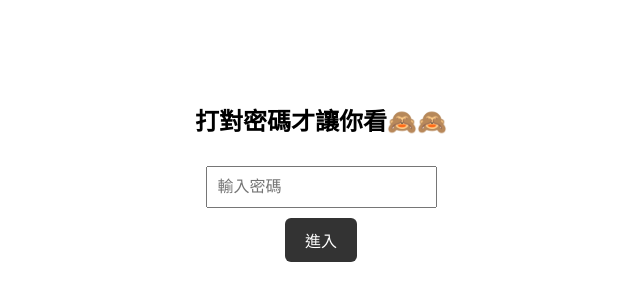
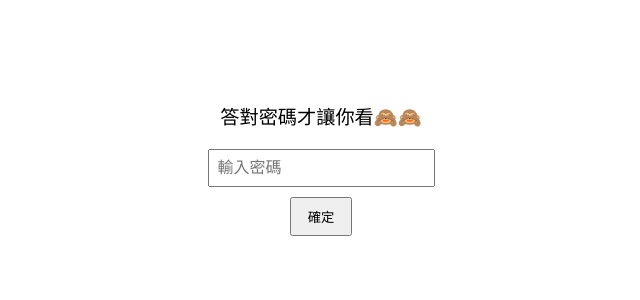
Before and after one commit to joy9284/To-Yun, a plain HTML site: page index.html in a window 1280 px wide. Shown: the part 228-528 px from the top of the page, without its empty margins (319-959 px from the left). Drawn offline with Linux system fonts and the light colour scheme.

Commit message:
設置密碼試驗

```diff
--- a/index.html
+++ b/index.html
@@ -3,7 +3,7 @@
 <head>
   <meta charset="UTF-8">
   <meta name="viewport" content="width=device-width, initial-scale=1.0">
-  <title>叮咚!小驚喜來啦～</title>
+  <title>叮咚!是驚喜！</title>
   <style>
     body {
       margin: 0;
@@ -13,67 +13,77 @@
       align-items: center;
       height: 100vh;
       font-family: "Noto Sans TC", sans-serif;
+      overflow: hidden;
     }
-    img {
-      max-width: 80%;
-      max-height: 80vh;
+    #gallery {
+      width: 90%;
+      height: 90%;
+      background-size: contain;
+      background-repeat: no-repeat;
+      background-position: center;
       cursor: pointer;
       border-radius: 12px;
-      box-shadow: 0 4px 10px rgba(0, 0, 0, 0.1);
-      display: none;
-    }
-    #passwordContainer {
-      display: flex;
-      flex-direction: column;
-      align-items: center;
-    }
-    input {
-      padding: 10px;
-      font-size: 16px;
-      margin-top: 10px;
-    }
-    button {
-      padding: 10px 20px;
-      margin-top: 10px;
-      font-size: 16px;
-      background-color: #333;
-      color: white;
-      border: none;
-      border-radius: 6px;
-      cursor: pointer;
+      box-shadow: 0 4px 10px rgba(0,0,0,0.1);
     }
   </style>
 </head>
 <body>
-
-  <div id="passwordContainer">
-    <h2>打對密碼才讓你看🙈🙈</h2>
-    <input type="password" id="passwordInput" placeholder="輸入密碼">
-    <button onclick="checkPassword()">進入</button>
-  </div>
-
-  <img id="gallery" src="1.GIF" alt="是卡片" />
+  <div id="gallery"></div>
 
   <script>
     const images = ["1.GIF", "2.GIF", "3.GIF", "4.GIF", "5.GIF", "6.GIF"];
     let index = 0;
+    const gallery = document.getElementById("gallery");
 
+    // 預先加載所有圖片
+    images.forEach((src) => {
+      const img = new Image();
+      img.src = src;
+    });
+
+    // 初始載入第一張
+    gallery.style.backgroundImage = `url('${images[index]}')`;
+
+    gallery.addEventListener("click", () => {
+      index = (index + 1) % images.length;
+      gallery.style.backgroundImage = `url('${images[index]}')`;
+    });
+  </script>
+</body>
+<body>
+  <div id="password-screen" style="position: fixed; inset: 0; background: white; display: flex; flex-direction: column; justify-content: center; align-items: center; z-index: 9999;">
+    <p style="font-size: 1.2rem;">答對密碼才讓你看🙈🙈</p>
+    <input type="password" id="password-input" placeholder="輸入密碼" style="padding: 8px; font-size: 1rem;" />
+    <button onclick="checkPassword()" style="margin-top: 10px; padding: 8px 16px;">確定</button>
+    <p id="error-msg" style="color: red; margin-top: 10px;"></p>
+  </div>
+
+  <div id="main-content" style="display: none;">
+    <!-- 你原本的畫畫網站內容放在這裡 -->
+    <img id="gallery" src="1.GIF" alt="是卡片" />
+    <script>
+      const images = ["1.GIF", "2.GIF", "3.GIF", "4.GIF", "5.GIF", "6.GIF"];
+      let index = 0;
+      document.getElementById("gallery").addEventListener("click", () => {
+        index = (index + 1) % images.length;
+        document.getElementById("gallery").src = images[index];
+      });
+    </script>
+  </div>
+
+  <script>
     function checkPassword() {
-      const input = document.getElementById("passwordInput").value;
-      if (input === "9284") {
-        document.getElementById("passwordContainer").style.display = "none";
-        const gallery = document.getElementById("gallery");
-        gallery.style.display = "block";
+      const correctPassword = 9284
+      const input = document.getElementById("password-input").value;
+      const errorMsg = document.getElementById("error-msg");
 
-        gallery.addEventListener("click", () => {
-          index = (index + 1) % images.length;
-          gallery.src = images[index] + "?t=" + new Date().getTime();
-        });
+      if (input === correctPassword) {
+        document.getElementById("password-screen").style.display = "none";
+        document.getElementById("main-content").style.display = "block";
       } else {
-        alert("猜錯啦～");
+        errorMsg.textContent = "好笨！猜錯啦";
       }
     }
   </script>
-
 </body>
 </html>
```
